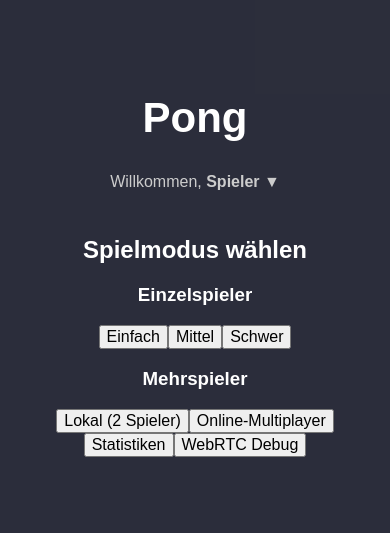
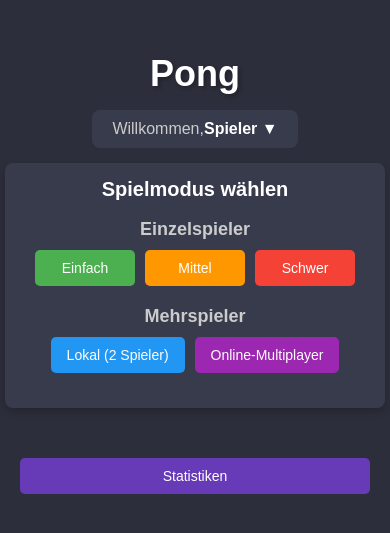
Before and after one commit to pepperonas/games, a React (Create React App) app in the folder pong-react/: page / in a window 390 px wide. Shown: the part 161-694 px from the top of the page. Built offline with nearby package versions, Linux system fonts and the light colour scheme.

Commit message:
- gui improvements

```diff
--- a/pong-react/src/App.jsx
+++ b/pong-react/src/App.jsx
@@ -1,4 +1,4 @@
-// App.jsx
+// App.jsx - Modifizierte Version ohne PongDebug
 import React, { useState, useEffect } from 'react';
 import './App.css';
 import StartScreen from './components/StartScreen';
@@ -7,7 +7,6 @@ import GameOverScreen from './components/GameOverScreen';
 import OnlineConnectionScreen from './components/OnlineConnectionScreen';
 import StatsScreen from './components/StatsScreen';
 import PlayerProfile from './components/PlayerProfile';
-import PongDebug from './components/PongDebug';
 import { socketManager } from './socket-connection';
 
 function App() {
@@ -98,10 +97,6 @@ function App() {
         setCurrentScreen('start');
     };
 
-    const handleDebugScreen = () => {
-        setCurrentScreen('debug');
-    };
-
     return (
         <div className="App">
             {currentScreen === 'start' && (
@@ -109,7 +104,6 @@ function App() {
                     onStartGame={handleStartGame}
                     onViewStats={handleViewStats}
                     onEditProfile={handleEditProfile}
-                    onDebug={handleDebugScreen}
                     playerName={playerName}
                 />
             )}
@@ -165,12 +159,6 @@ function App() {
                     playerName={playerName} // Zusätzlich
                 />
             )}
-
-            {currentScreen === 'debug' && (
-                <PongDebug
-                    onBack={() => setCurrentScreen('start')}
-                />
-            )}
         </div>
     );
 }
--- a/pong-react/src/components/StartScreen.css
+++ b/pong-react/src/components/StartScreen.css
@@ -1,10 +1,41 @@
-/* Ergänzungen für StartScreen.css */
+/* StartScreen.css - Mit verbesserten Styles passend zur Statistik-Seite */
+.start-screen {
+    position: absolute;
+    top: 0;
+    left: 0;
+    width: 100%;
+    height: 100%;
+    background-color: #2C2E3B;
+    display: flex;
+    flex-direction: column;
+    justify-content: center;
+    align-items: center;
+    color: white;
+    padding: 20px;
+    box-sizing: border-box;
+}
+
+.start-screen h1 {
+    font-size: 48px;
+    margin-bottom: 20px;
+    text-shadow: 2px 2px 4px rgba(0, 0, 0, 0.3);
+}
 
 .player-welcome {
     font-size: 18px;
-    margin-bottom: 15px;
+    margin-bottom: 20px;
     color: #ccc;
     text-align: center;
+    position: relative;
+    cursor: pointer;
+    background-color: rgba(61, 64, 82, 0.7);
+    padding: 10px 20px;
+    border-radius: 8px;
+    transition: background-color 0.3s;
+}
+
+.player-welcome:hover {
+    background-color: rgba(61, 64, 82, 0.9);
 }
 
 .player-name {
@@ -12,94 +43,264 @@
     color: white;
 }
 
-.stats-button-container {
+.game-modes {
     width: 100%;
+    max-width: 500px;
+    margin-bottom: 30px;
+    background-color: rgba(61, 64, 82, 0.7);
+    border-radius: 8px;
+    padding: 20px;
+    box-shadow: 0 4px 8px rgba(0, 0, 0, 0.2);
+}
+
+.game-modes h2 {
+    text-align: center;
+    margin-top: 0;
+    margin-bottom: 20px;
+    font-size: 24px;
+    color: #fff;
+}
+
+.mode-section {
+    margin-bottom: 20px;
+}
+
+.mode-section h3 {
+    font-size: 20px;
+    margin-bottom: 15px;
+    color: #ccc;
+    text-align: center;
+}
+
+.difficulty-buttons, .multiplayer-buttons {
     display: flex;
     justify-content: center;
-    margin-top: 15px;
-    align-items: center;
+    flex-wrap: wrap;
+    gap: 10px;
 }
 
-.stats-btn {
-    background-color: #673AB7;
-    max-width: 250px;
-    width: 100%;
+.difficulty-buttons button,
+.multiplayer-buttons button,
+.bottom-buttons button {
+    background-color: #4CAF50;
+    color: white;
+    border: none;
+    padding: 12px 20px;
+    border-radius: 5px;
+    font-size: 16px;
+    cursor: pointer;
+    min-width: 120px;
+    transition: all 0.3s ease;
 }
 
-.stats-btn:hover {
-    background-color: #5E35B1;
+.difficulty-buttons button:hover,
+.multiplayer-buttons button:hover,
+.bottom-buttons button:hover {
+    transform: translateY(-2px);
+    box-shadow: 0 4px 8px rgba(0, 0, 0, 0.2);
 }
 
-/* Anpassungen für Landscape-Modus */
-@media (orientation: landscape) {
-    .stats-button-container {
+.difficulty-buttons button:nth-child(1) {
+    background-color: #4CAF50; /* Einfach - Grün */
+}
+
+.difficulty-buttons button:nth-child(2) {
+    background-color: #FF9800; /* Mittel - Orange */
+}
+
+.difficulty-buttons button:nth-child(3) {
+    background-color: #F44336; /* Schwer - Rot */
+}
+
+.multiplayer-buttons button:nth-child(1) {
+    background-color: #2196F3; /* Lokal - Blau */
+}
+
+.multiplayer-buttons button:nth-child(2) {
+    background-color: #9C27B0; /* Online - Lila */
+}
+
+.bottom-buttons {
+    display: flex;
+    gap: 15px;
+    justify-content: center;
+    margin-top: 20px;
+}
+
+.stats-button {
+    background-color: #673AB7 !important;
+}
+
+.stats-button:hover {
+    background-color: #5E35B1 !important;
+}
+
+.player-menu {
+    position: absolute;
+    top: 100%;
+    left: 50%;
+    transform: translateX(-50%);
+    background-color: #2C2E3B;
+    border-radius: 8px;
+    box-shadow: 0 4px 12px rgba(0, 0, 0, 0.3);
+    padding: 15px;
+    width: 220px;
+    z-index: 100;
+    margin-top: 10px;
+    max-height: 300px;
+    overflow-y: auto;
+}
+
+.player-menu:before {
+    content: '';
+    position: absolute;
+    top: -8px;
+    left: 50%;
+    transform: translateX(-50%);
+    border-left: 8px solid transparent;
+    border-right: 8px solid transparent;
+    border-bottom: 8px solid #2C2E3B;
+}
+
+.player-list {
+    list-style-type: none;
+    padding: 0;
+    margin: 0 0 10px 0;
+}
+
+.player-item {
+    padding: 8px 12px;
+    margin-bottom: 5px;
+    background-color: #3a3c4e;
+    border-radius: 5px;
+    cursor: pointer;
+    transition: background-color 0.2s;
+}
+
+.player-item:hover {
+    background-color: #4a4d5e;
+}
+
+.player-item.active {
+    background-color: #4CAF50;
+    font-weight: bold;
+}
+
+.player-item.new-player {
+    background-color: #673AB7;
+    color: white;
+    text-align: center;
+}
+
+.orientation-warning {
+    position: fixed;
+    bottom: 10px;
+    left: 0;
+    width: 100%;
+    text-align: center;
+    background-color: rgba(255, 152, 0, 0.8);
+    padding: 10px;
+    color: white;
+    font-weight: bold;
+}
+
+/* Mobile Anpassungen */
+@media (max-width: 768px) {
+    .start-screen h1 {
+        font-size: 36px;
+        margin-bottom: 15px;
+    }
+
+    .player-welcome {
+        font-size: 16px;
+        margin-bottom: 15px;
+    }
+
+    .game-modes {
+        padding: 15px;
+    }
+
+    .game-modes h2 {
+        font-size: 20px;
+        margin-bottom: 15px;
+    }
+
+    .mode-section h3 {
+        font-size: 18px;
+        margin-bottom: 10px;
+    }
+
+    .difficulty-buttons button,
+    .multiplayer-buttons button,
+    .bottom-buttons button {
+        padding: 10px 16px;
+        font-size: 14px;
+        min-width: 100px;
+    }
+
+    .bottom-buttons {
+        flex-direction: column;
+        width: 100%;
+        max-width: 500px;
+    }
+
+    .bottom-buttons button {
+        width: 100%;
+    }
+}
+
+/* Landscape Anpassungen */
+@media (max-width: 915px) and (orientation: landscape) {
+    .start-screen {
+        padding: 10px;
+    }
+
+    .start-screen h1 {
+        font-size: 30px;
+        margin-bottom: 10px;
+    }
+
+    .game-modes {
+        display: flex;
+        max-width: 90%;
+        padding: 10px;
+    }
+
+    .mode-section {
+        flex: 1;
+        margin-right: 15px;
+        margin-bottom: 0;
+    }
+
+    .mode-section:last-child {
+        margin-right: 0;
+    }
+
+    .difficulty-buttons,
+    .multiplayer-buttons {
+        flex-direction: column;
+    }
+
+    .bottom-buttons {
+        flex-direction: row;
         margin-top: 10px;
     }
 
-    .stats-btn {
-        padding: 8px 16px;
+    .player-menu {
+        max-height: 200px;
     }
 }
 
-/* Anpassungen für schmale Bildschirme */
-@media (max-width: 480px) {
-    .player-welcome {
-        font-size: 16px;
-        margin-bottom: 10px;
+/* Kleine Geräte */
+@media (max-width: 360px) {
+    .start-screen h1 {
+        font-size: 28px;
+    }
+
+    .difficulty-buttons button,
+    .multiplayer-buttons button,
+    .bottom-buttons button {
+        padding: 8px 12px;
+        font-size: 13px;
     }
 }
-
-/* Zusatz für StatsScreen.css - Chart-Unterstützung */
-
-.chart-container {
-    height: 200px;
-    width: 100%;
-    position: relative;
-}
-
-.chart-card {
-    padding-bottom: 15px;
-}
-
-.no-data {
-    display: flex;
-    align-items: center;
-    justify-content: center;
-    height: 100%;
-    color: #888;
-    font-style: italic;
-    text-align: center;
-    background-color: rgba(0, 0, 0, 0.1);
-    border-radius: 4px;
-}
-
-/* Spezifische Chart-Anpassungen */
-.winrate-chart .chart-container {
-    height: 200px;
-}
-
-.ball-exchanges-chart .chart-container {
-    height: 200px;
-}
-
-.charts-container {
-    grid-template-columns: 1fr 1fr;
-}
-
-.chart-card {
-    min-height: 280px;
-}
-
-@media (max-width: 768px) {
-    .charts-container {
-        grid-template-columns: 1fr;
-    }
-
-    .chart-container {
-        height: 180px;
-    }
-
-    .chart-card {
-        min-height: 250px;
-    }
-}
--- a/pong-react/src/components/StartScreen.jsx
+++ b/pong-react/src/components/StartScreen.jsx
@@ -1,4 +1,4 @@
-// components/StartScreen.jsx
+// components/StartScreen.jsx - Verbessertes Design passend zur Statistikseite
 import React, {useEffect, useState} from 'react';
 import './StartScreen.css';
 
@@ -7,7 +7,7 @@ const StartScreen = ({
                          onStartGame,
                          onViewStats,
                          onEditProfile,
-                         onDebug,
+                         onDebug, // Wird weiterhin unterstützt, aber Button wird entfernt
                          playerName,
 
                          // Alternativ-Props (für Kompatibilität)
@@ -26,10 +26,17 @@ const StartScreen = ({
     // Lade gespeicherte Spieler aus localStorage
     useEffect(() => {
         const loadSavedPlayers = () => {
+            // Prüfe zuerst die Profile aus pongProfiles
+            const profiles = JSON.parse(localStorage.getItem('pongProfiles')) || [];
+            if (profiles.length > 0) {
+                setSavedPlayers(profiles);
+                return;
+            }
+
+            // Alternativ: Suche nach Spieler-Einträgen
             const players = [];
             for (let i = 0; i < localStorage.length; i++) {
                 const key = localStorage.key(i);
-                // Nur Spieler-Einträge berücksichtigen (nicht die Einträge für andere Daten)
                 if (key && key.startsWith('pongPlayer_')) {
                     const playerName = key.replace('pongPlayer_', '');
                     players.push(playerName);
@@ -41,7 +48,23 @@ const StartScreen = ({
         loadSavedPlayers();
     }, []);
 
-    // Kompatibilitätsfunktionen: Verwendung der verfügbaren Funktionen
+    // Außerhalb des Menüs klicken schließt das Menü
+    useEffect(() => {
+        if (showPlayerMenu) {
+            const handleClickOutside = (event) => {
+                if (!event.target.closest('.player-welcome') && !event.target.closest('.player-menu')) {
+                    setShowPlayerMenu(false);
+                }
+            };
+
+            document.addEventListener('mousedown', handleClickOutside);
+            return () => {
+                document.removeEventListener('mousedown', handleClickOutside);
+            };
+        }
+    }, [showPlayerMenu]);
+
+    // Kompatibilitätsfunktionen: Verwendung der verfügbaren Callback-Funktionen
     const startSinglePlayer = (difficulty) => {
         if (onStartSinglePlayer) {
             onStartSinglePlayer(difficulty);
@@ -74,14 +97,6 @@ const StartScreen = ({
         }
     };
 
-    const showDebug = () => {
-        if (onShowDebug) {
-            onShowDebug();
-        } else if (onDebug) {
-            onDebug();
-        }
-    };
-
     const handlePlayerSelect = (playerName) => {
         if (onSwitchPlayer) {
             onSwitchPlayer(playerName);
@@ -104,16 +119,15 @@ const StartScreen = ({
         <div className="start-screen">
             <h1>Pong</h1>
 
-            <div className="player-welcome">
-                <p>Willkommen, <strong
-                    onClick={() => setShowPlayerMenu(!showPlayerMenu)}>{playerName} ▼</strong></p>
+            <div className="player-welcome" onClick={() => setShowPlayerMenu(!showPlayerMenu)}>
+                Willkommen, <span className="player-name">{playerName} ▼</span>
 
                 {showPlayerMenu && (
                     <div className="player-menu">
                         <div className="player-list">
-                            {savedPlayers.map((name) => (
+                            {savedPlayers.map((name, index) => (
                                 <div
-                                    key={name}
+                                    key={index}
                                     className={`player-item ${name === playerName ? 'active' : ''}`}
                                     onClick={() => handlePlayerSelect(name)}
                                 >
@@ -151,8 +165,7 @@ const StartScreen = ({
 
             <div className="bottom-buttons">
                 <button className="stats-button" onClick={showStats}>Statistiken</button>
-                {/* Debug-Button hinzufügen */}
-                <button className="debug-button" onClick={showDebug}>WebRTC Debug</button>
+                {/* Debug-Button wurde entfernt */}
             </div>
 
             {isMobile && !isLandscape && (
```
Also changed, not shown: pong-react/src/components/PongGame.jsx (+64 -58 lines), pong-react/src/components/StatsScreen.css (+71 -20 lines), pong-react/src/components/StatsScreen.jsx (+34 -7 lines).
